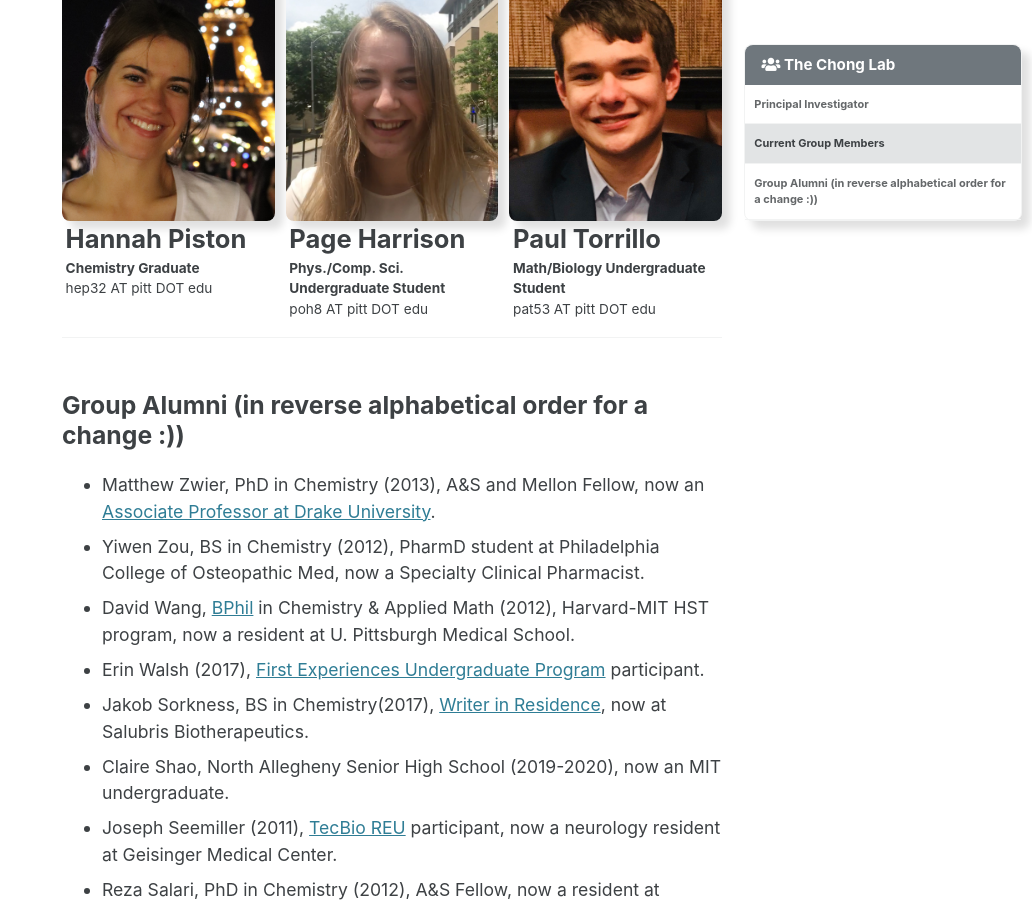
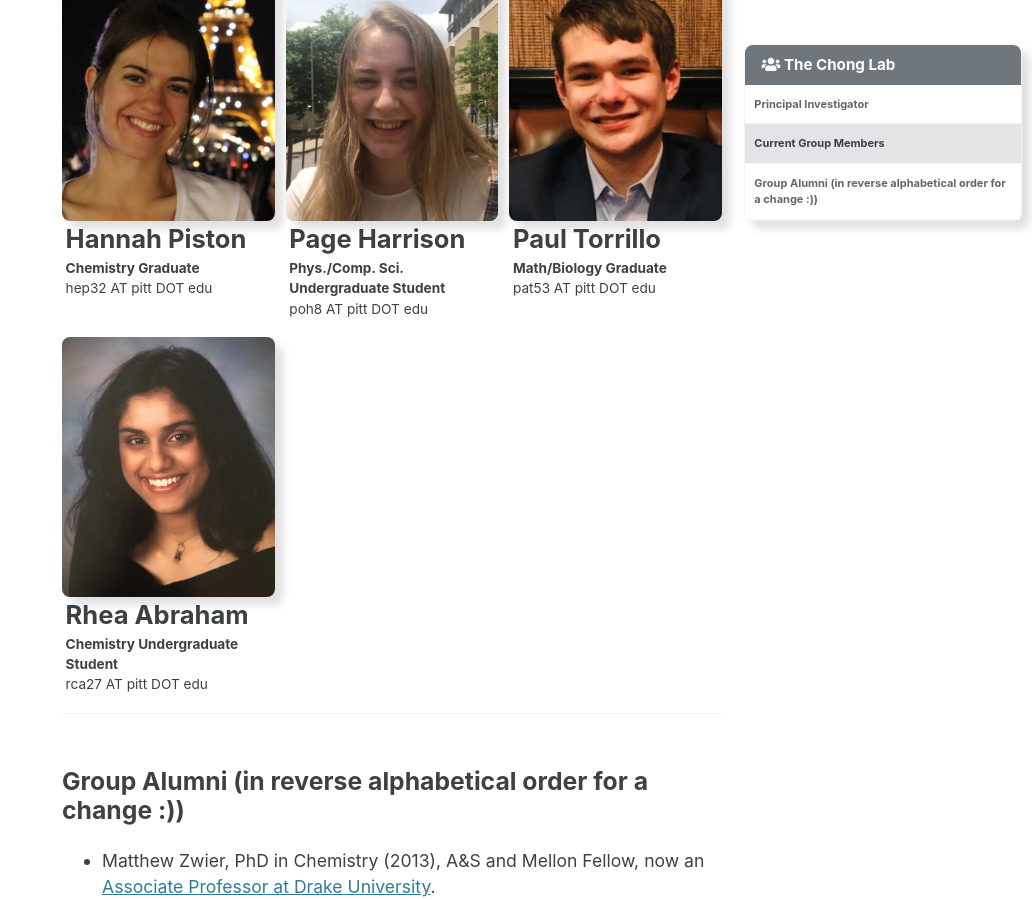
Before and after one commit to darianyang/mm-github-pages-test, a Jekyll site: the page built from _pages/people.md, in a window 1280 px wide and 900 px high, scrolled down 1092 px. Shown: the whole window, without its empty margins (248-1280 px from the left). Built offline with Jekyll 4.4.1, drawn with Linux system fonts in a browser that asks for light colours; cached includes are drawn as plain includes.

Commit message:
added Rhea to the people page

```diff
--- a/_pages/people.md
+++ b/_pages/people.md
@@ -63,8 +63,15 @@ current_group:
     alt: "Paul Torrillo"
     title: "Paul Torrillo"
     excerpt: "
-    **Math/Biology Undergraduate Student**<br>
+    **Math/Biology Graduate**<br>
     pat53 AT pitt DOT edu
+    "
+  - image_path: /assets/images/people/RCA.jpg
+    alt: "Rhea Abraham"
+    title: "Rhea Abraham"
+    excerpt: "
+    **Chemistry Undergraduate Student**<br>
+    rca27 AT pitt DOT edu
     "
 ---
 
```
Also changed, not shown: assets/images/people/RCA.jpg (added).
